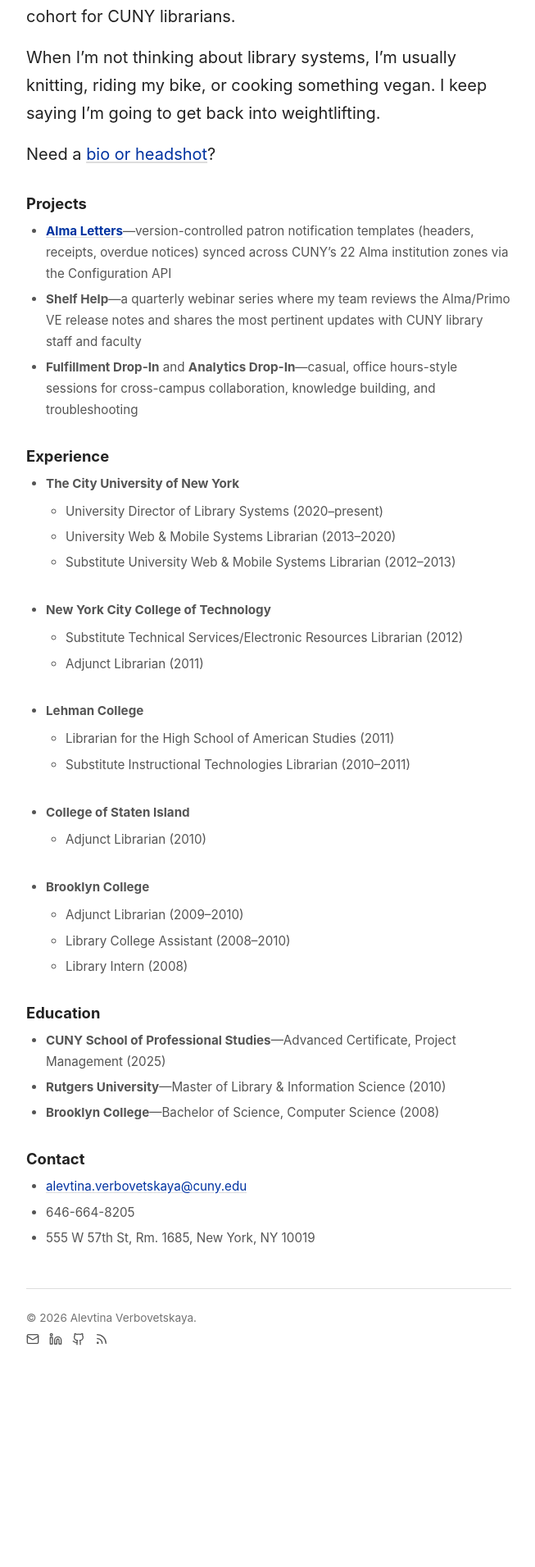
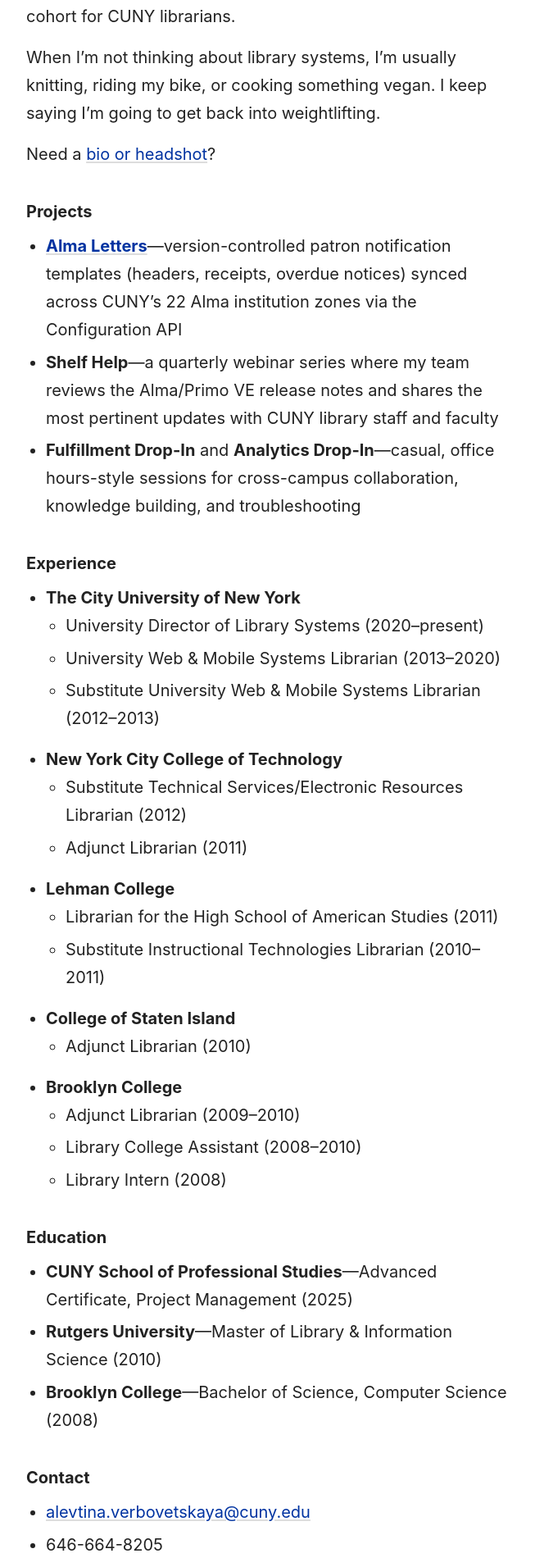
Before and after one commit to alevtina/alevtina.github.io, a Jekyll site: the page built from about.md, in a window 1280 px wide. Shown: the part 610-2521 px from the top of the page at 82% size, without its empty margins (312-965 px from the left). Built offline with Jekyll 4.4.1, drawn with Linux system fonts in a browser that asks for light colours; some web fonts are replaced; before the commit the page ends 2283 px from its top, so only the background shows below that.

Commit message:
Remove stale page-content styles that shrank list text

```diff
--- a/assets/main.scss
+++ b/assets/main.scss
@@ -272,12 +272,6 @@
     margin-bottom: 0.35rem;
 }
 
-.page-content ul li,
-.page-content ol li {
-    color: var(--text);
-    font-size: inherit;
-}
-
 // Simple item list (presentations)
 .item-list {
     list-style: none;
@@ -518,32 +512,6 @@
     font-size: 0.85rem;
 }
 
-// Page content (experience.md, presentations.md)
-.page-content {
-    h2 {
-        font-size: 1.15rem;
-        margin-top: 2rem;
-        margin-bottom: 0.25rem;
-    }
-
-    h3 {
-        font-size: 1rem;
-        font-weight: normal;
-        color: var(--text-light);
-        margin-top: 0.1rem;
-        margin-bottom: 0.1rem;
-    }
-
-    ul {
-        margin-top: 0.5rem;
-        margin-bottom: 2rem;
-
-        li {
-            color: var(--text-light);
-            font-size: 0.95rem;
-        }
-    }
-}
 
 // Contact
 .contact-list {
```
